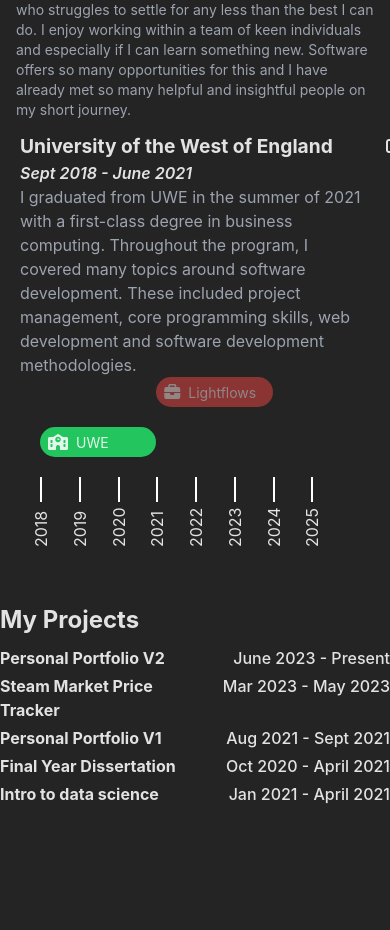
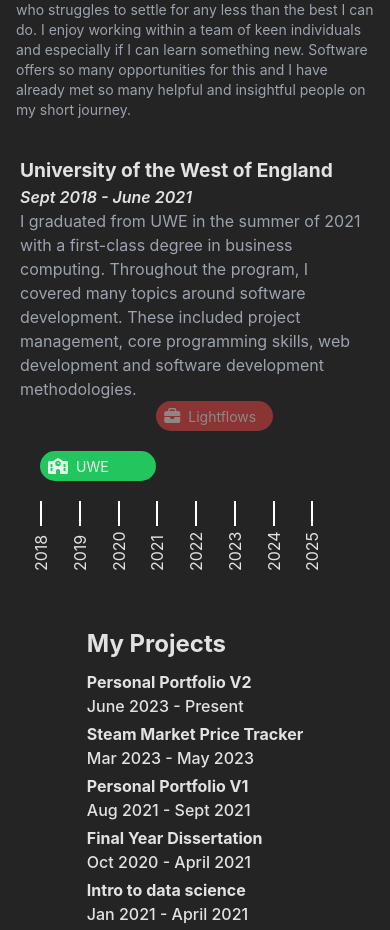
Before and after one commit to pjholt1234/personal-portfolio, a React (Vite) app: page / in a window 390 px wide. Shown: the part 1544-2474 px from the top of the page. Before the commit the page ends 2354 px from the top, so only its background shows below. Built offline with nearby package versions, Linux system fonts and the light colour scheme.

Commit message:
Additional mobile improvements

```diff
--- a/src/Pages/Index.jsx
+++ b/src/Pages/Index.jsx
@@ -23,7 +23,7 @@
         </SlideInCard>
       </Container>
       <CarouselWrapper />
-      <SlideInCard className="md:hidden mt-[75px]" triggerOnce={true}>
+      <SlideInCard className="block md:hidden mt-[75px]" triggerOnce={true}>
         <MobileProjectList />
       </SlideInCard>
     </div>
--- a/src/components/mobileProjectList.jsx
+++ b/src/components/mobileProjectList.jsx
@@ -4,9 +4,12 @@
   const projectLinks = projects.map((project, index) => {
     return (
       <li key={index}>
-        <a href={`/projects/${project.id}`} className="grid grid-cols-2 mb-1">
+        <a
+          href={`/projects/${project.id}`}
+          className="grid grid-cols-1 md:grid-cols-2 mb-1"
+        >
           <span className="font-bold">{project.title}</span>
-          <span className="mr-0 ml-auto">{project.date}</span>
+          <span className="md:mr-0 md:ml-auto">{project.date}</span>
         </a>
       </li>
     );
--- a/src/components/timeline/eventInfoCard.jsx
+++ b/src/components/timeline/eventInfoCard.jsx
@@ -9,7 +9,7 @@
       <div className="sm:flex">
         <a className="flex arrow-right-link" href={`/events/${event.id}`}>
           <h3>{event?.heading}</h3>
-          <i className="pl-4 fa-solid fa-arrow-right-from-bracket"></i>
+          <i className="pl-4 fa-solid fa-arrow-right-from-bracket hidden md:block"></i>
         </a>
         <p className="italic font-semibold ml-auto mr-0">{event?.date}</p>
       </div>
--- a/src/components/timeline/eventsWrapper.jsx
+++ b/src/components/timeline/eventsWrapper.jsx
@@ -5,7 +5,7 @@
 
 const EventsWrapper = ({ className }) => {
   return (
-    <div className={`${className} mt-14 sm:mt-0`}>
+    <div className={`${className} mt-20 sm:mt-0`}>
       <EventSelectedProvider>
         <EventInfoWrapper />
         <TimelineWrapper />
```
